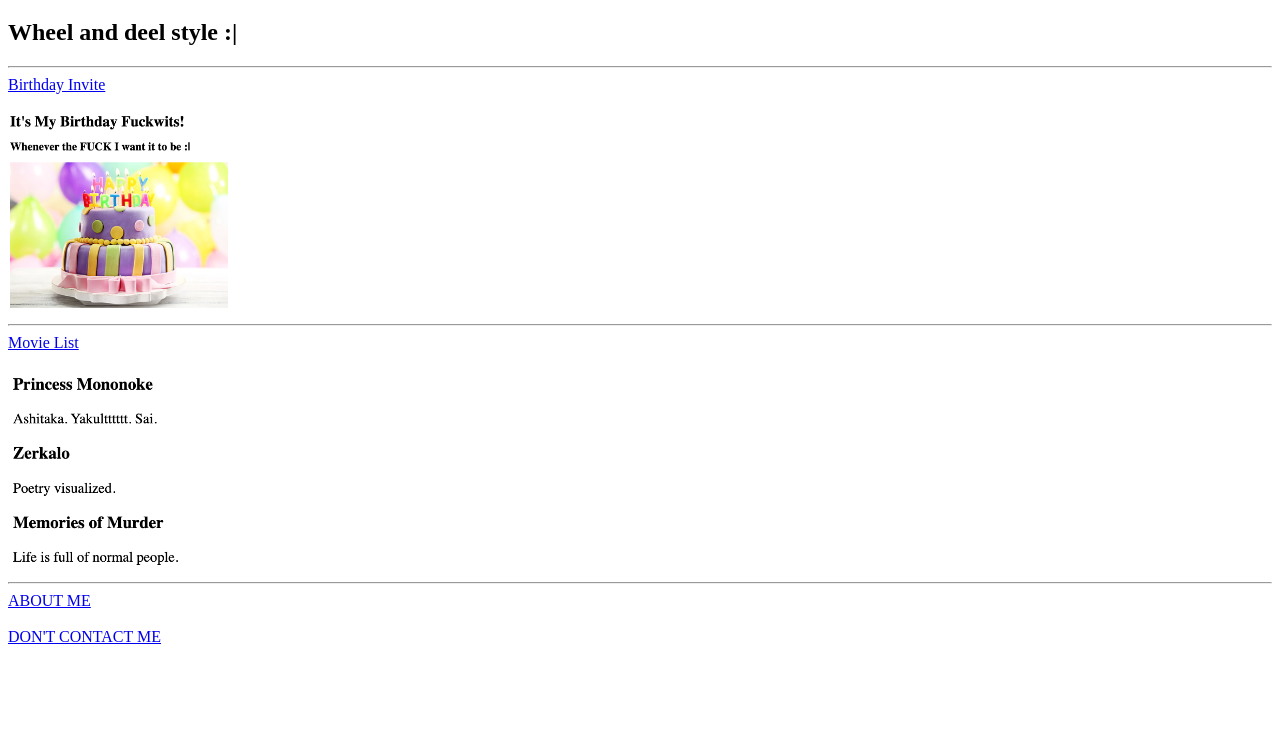
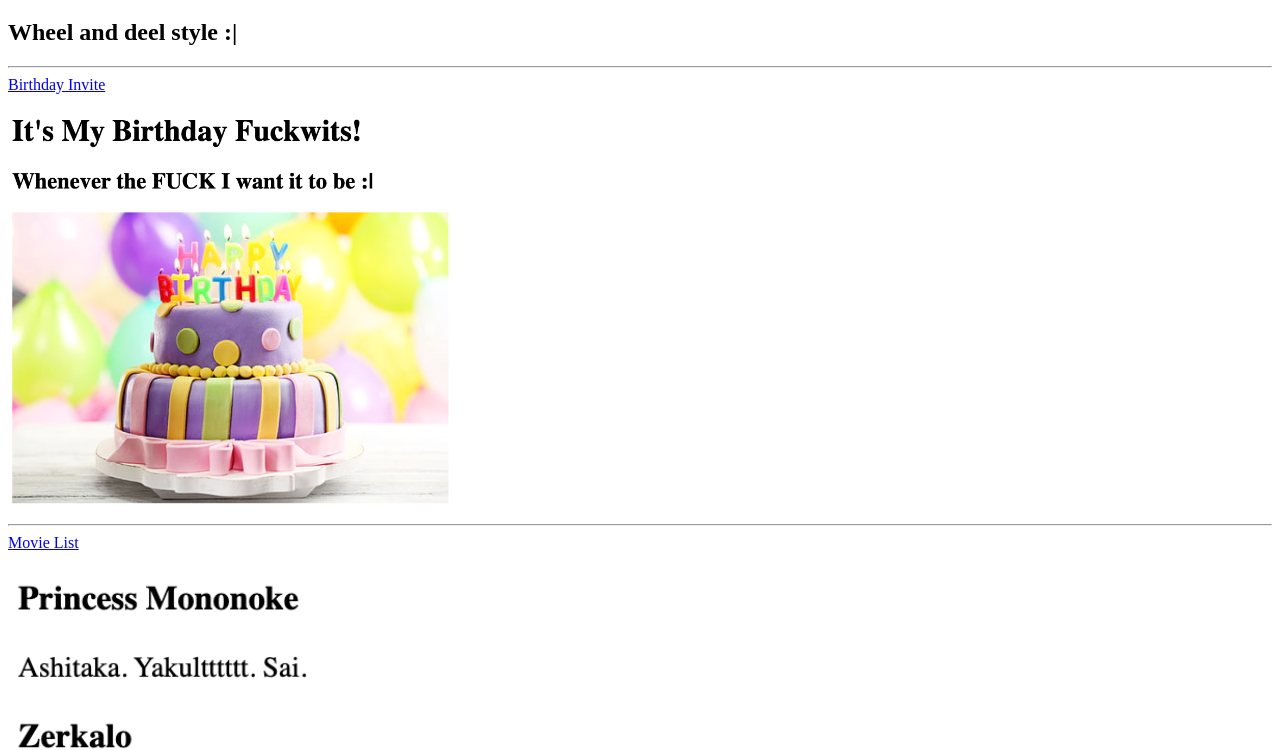
Before and after one commit to kazdyn/html-portfolio, a plain HTML site: page index.html in a window 1280 px wide. Shown: the part 61-811 px from the top of the page. Drawn offline with Linux system fonts and the light colour scheme.

Commit message:
Add files via upload

```diff
--- a/index.html
+++ b/index.html
@@ -13,14 +13,14 @@
                 <a href="./public/birthday-invite.html">Birthday Invite</a>
             <br>
             <br>
-                <a href="./public/birthday-invite.html"><img height="200" src="./assets/images/Birthday.png"</a>
+                <a href="./public/birthday-invite.html"><img height="400" src="./assets/images/Birthday.png"</a>
             <br>
             <hr>
 
                 <a href="./public/movie-ranking.html">Movie List</a>
             <br>
             <br>
-                <a href="./public/movie-ranking.html"><img height="200" src="./assets/images/Movies.png"</a>
+                <a href="./public/movie-ranking.html"><img height="400" src="./assets/images/Movies.png"</a>
 
             <!-- TODO 7: Add the Contact Me and About Me page links -->
             <hr>
```
